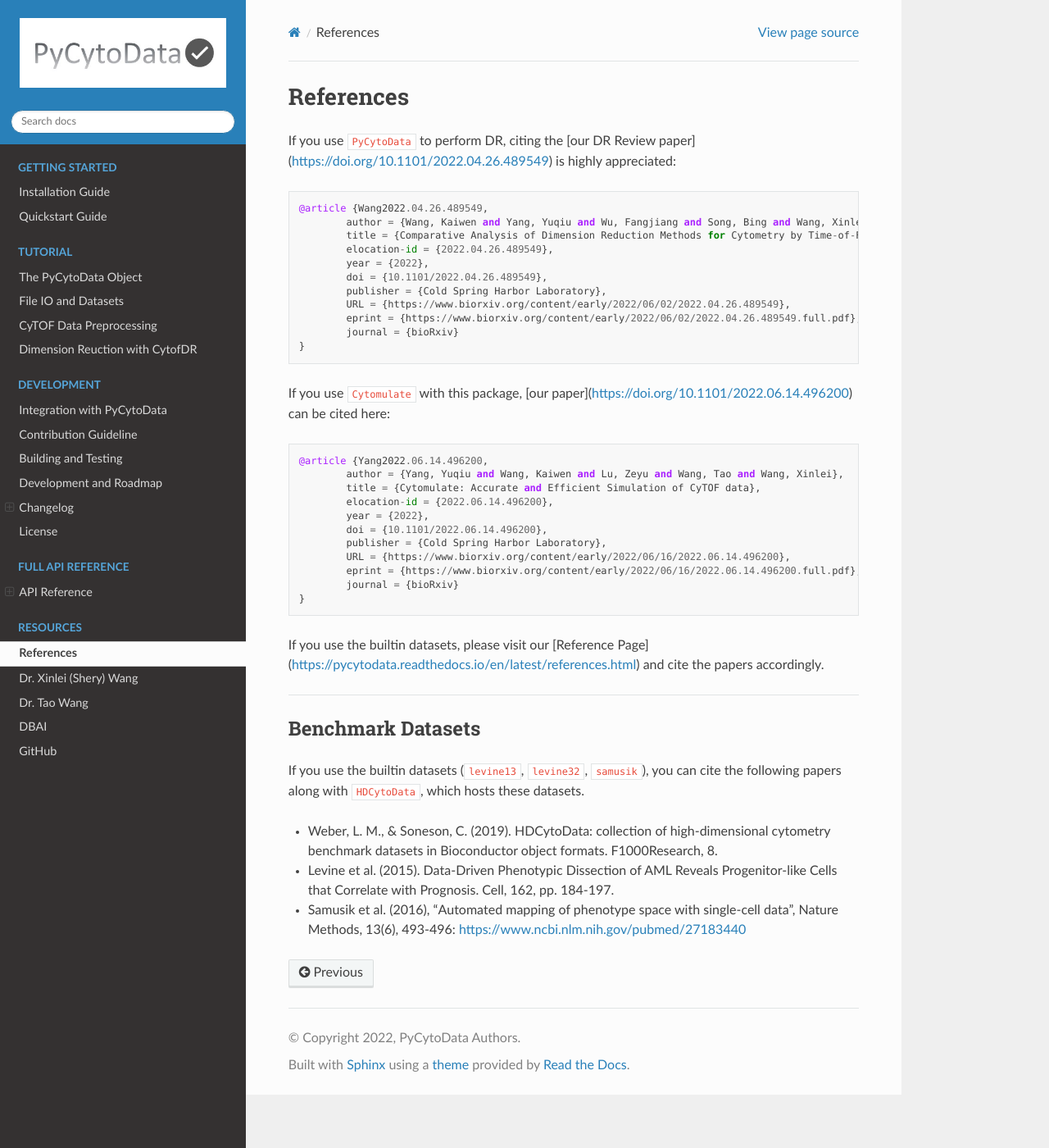
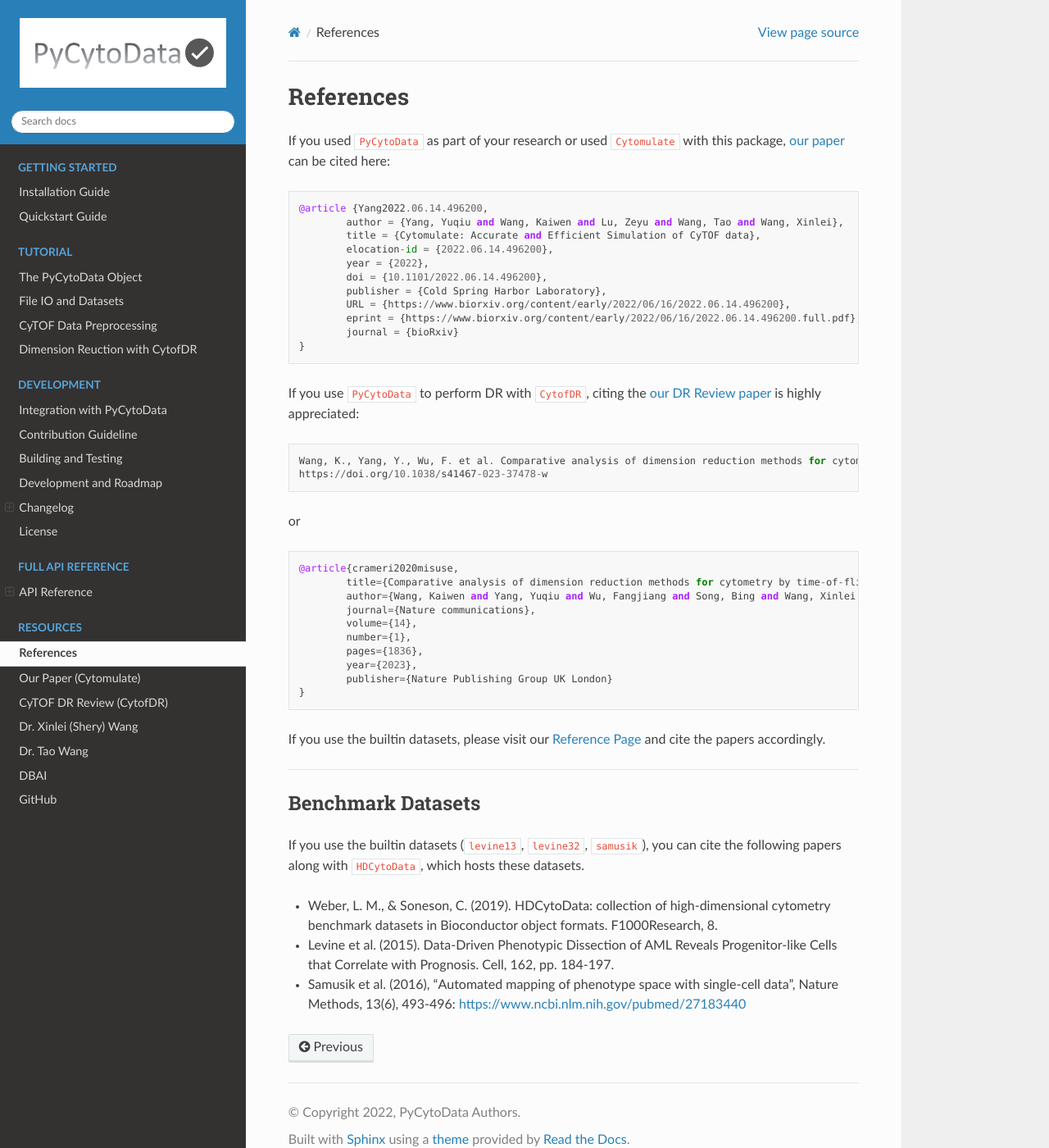
Before and after one commit to kevin931/PyCytoData, a Sphinx documentation site: the page built from docs/source/references.rst, in a window 1280 px wide and 1400 px high. Shown: the whole window at 82% size. Built offline with Sphinx 7.4.7 and the Read the Docs theme 2.0.0, drawn with Linux system fonts in a browser that asks for light colours.

Commit message:
Update references and citation instructions
The reference to our newly published paper is included. The
instructions for citations anf references are updated as well.

```diff
--- a/docs/source/index.rst
+++ b/docs/source/index.rst
@@ -64,6 +64,8 @@ tutorials below! Enjoy your journey working with CyTOF datasets!
    :caption: Resources
 
    references
+   Our Paper (Cytomulate) <https://doi.org/10.1101/2022.06.14.496200>
+   CyTOF DR Review (CytofDR) <https://www.nature.com/articles/s41467-023-37478-w>
    Dr. Xinlei (Shery) Wang <https://www.uta.edu/academics/faculty/profile?username=wangx9>
    Dr. Tao Wang <https://qbrc.swmed.edu/labs/wanglab/aboutpi.php>
    DBAI <https://dbai.biohpc.swmed.edu/>
@@ -77,6 +79,8 @@ Resources
 
 For more resources on our labs, collaborators, and related projects, please visit the following:
 
+   * `Our Paper (Cytomulate) <https://doi.org/10.1101/2022.06.14.496200>`_
+   * `DR Review Paper (CytofDR) <https://www.nature.com/articles/s41467-023-37478-w>`_
    * `Dr. Xinlei (Shery) Wang faculty page <https://www.uta.edu/academics/faculty/profile?username=wangx9>`_
    * `Dr. Tao Wang Lab <https://qbrc.swmed.edu/labs/wanglab/aboutpi.php>`_
    * `Database for Actionable Immunology (DBAI) for more computational immunology-related tools <https://dbai.biohpc.swmed.edu/>`_
--- a/docs/source/references.rst
+++ b/docs/source/references.rst
@@ -2,23 +2,8 @@
 References
 ################
 
-If you use ``PyCytoData`` to perform DR, citing the [our DR Review paper](https://doi.org/10.1101/2022.04.26.489549) is highly appreciated:
-
-.. code-block::
-
-	@article {Wang2022.04.26.489549,
-		author = {Wang, Kaiwen and Yang, Yuqiu and Wu, Fangjiang and Song, Bing and Wang, Xinlei and Wang, Tao},
-		title = {Comparative Analysis of Dimension Reduction Methods for Cytometry by Time-of-Flight Data},
-		elocation-id = {2022.04.26.489549},
-		year = {2022},
-		doi = {10.1101/2022.04.26.489549},
-		publisher = {Cold Spring Harbor Laboratory},
-		URL = {https://www.biorxiv.org/content/early/2022/06/02/2022.04.26.489549},
-		eprint = {https://www.biorxiv.org/content/early/2022/06/02/2022.04.26.489549.full.pdf},
-		journal = {bioRxiv}
-	}
-
-If you use ``Cytomulate`` with this package, [our paper](https://doi.org/10.1101/2022.06.14.496200) can be cited here:
+If you used ``PyCytoData`` as part of your research or used ``Cytomulate`` with this package, `our paper <https://doi.org/10.1101/2022.06.14.496200>`_
+can be cited here:
 
 .. code-block::
 
@@ -35,7 +20,33 @@ If you use ``Cytomulate`` with this package, [our paper](https://doi.org/10.1101
 	}
 
 
-If you use the builtin datasets, please visit our [Reference Page](https://pycytodata.readthedocs.io/en/latest/references.html) and cite the papers accordingly.
+
+If you use ``PyCytoData`` to perform DR with ``CytofDR``, citing the `our DR Review paper <https://www.nature.com/articles/s41467-023-37478-w>`_ is highly appreciated:
+
+.. code-block::
+
+	Wang, K., Yang, Y., Wu, F. et al. Comparative analysis of dimension reduction methods for cytometry by time-of-flight data. Nat Commun 14, 1836 (2023).
+	https://doi.org/10.1038/s41467-023-37478-w
+
+
+or
+
+
+.. code-block::
+
+	@article{crameri2020misuse,
+		title={Comparative analysis of dimension reduction methods for cytometry by time-of-flight data},
+		author={Wang, Kaiwen and Yang, Yuqiu and Wu, Fangjiang and Song, Bing and Wang, Xinlei and Wang, Tao},
+		journal={Nature communications},
+		volume={14},
+		number={1},
+		pages={1836},
+		year={2023},
+		publisher={Nature Publishing Group UK London}
+	}
+
+
+If you use the builtin datasets, please visit our `Reference Page <https://pycytodata.readthedocs.io/en/latest/references.html>`_ and cite the papers accordingly.
 
 --------------------------
 
```
Also changed, not shown: README.md (+22 -17 lines).
